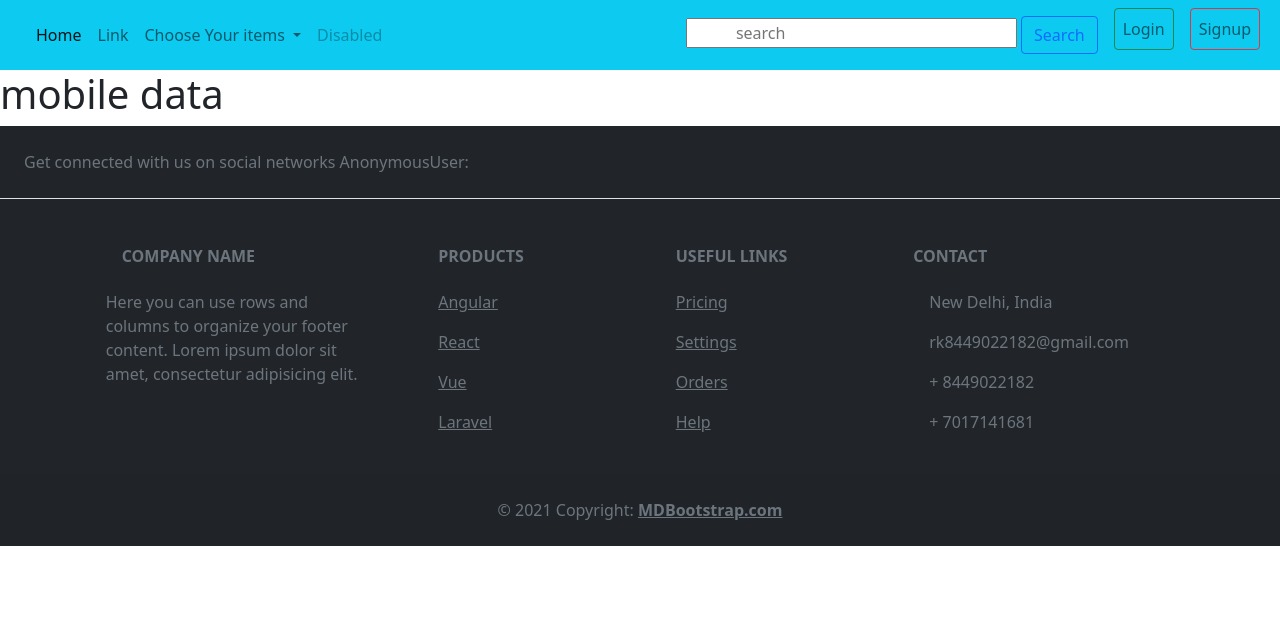
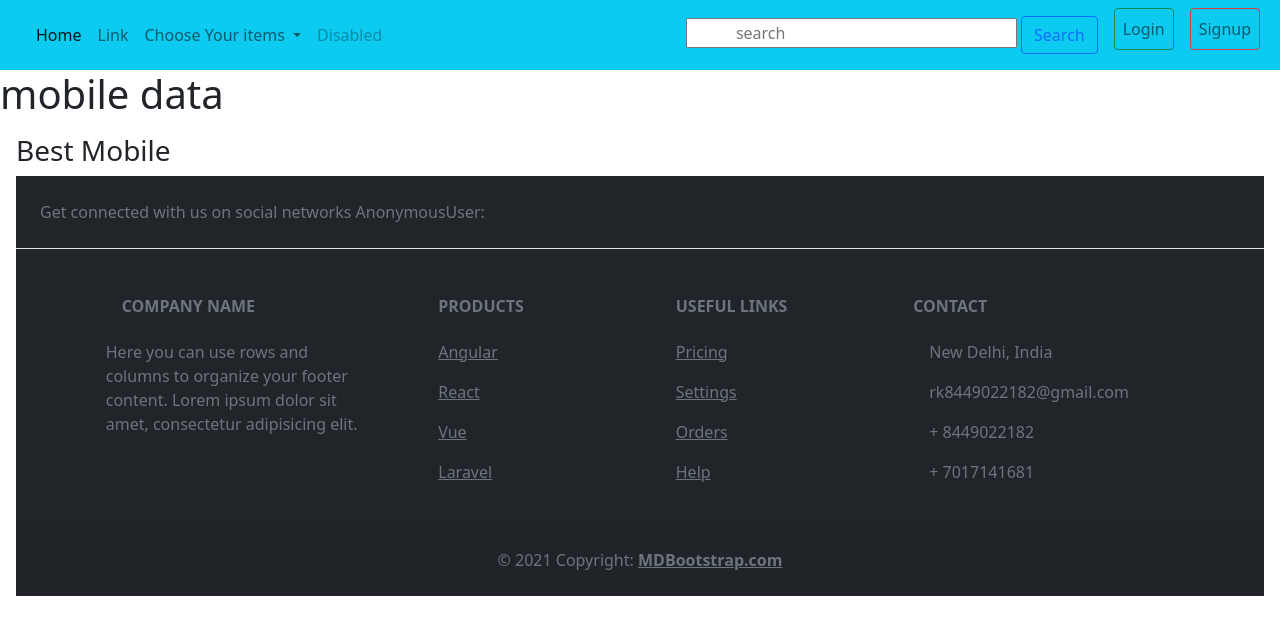
Before and after one commit to rahulgitit/shopping, a Django app: page /mobile in a window 1280 px wide. Shown: the top 635 px of the page. Run offline with Django 4.2, Linux system fonts and the light colour scheme.

Commit message:
this is the best command

```diff
--- a/enroll/views.py
+++ b/enroll/views.py
@@ -16,7 +16,7 @@
     return render(request,"home.html",{"topwear":topwear, "bottomwear":bottomwear, "laptop":laptop, "mobile":mobile, "other":other})
 def mobileinfo(request):
     mobile=product.objects.filter(category="M")
-    return render(request,"mobile.html",{"mo:":mobile})
+    return render(request,"mobile.html",{"mobile:":mobile})
 def laptop(request):
     laptop=product.objects.filter(category="L")
     return render(request,"laptop.html",{"lap:":laptop})
--- a/static/css/ok.css
+++ b/static/css/ok.css
@@ -1,5 +1,7 @@
 body{
     /* background: peru; */
+    margin: 0px;
+    padding: 0px;
     background-image: "C:\Users\hp\Desktop\add_to_cart\cart\static\images\annie-spratt-wuc-KEIBrdE-unsplash.jpg";
 }
 .header{
--- a/templates/mobile.html
+++ b/templates/mobile.html
@@ -4,17 +4,21 @@
 {% block content %}
 <h1>mobile data</h1>
 
-{% for mobile in mo %}
-{{mobile.title}}
-<div class="card" style="width:18rem;">
-  <img src="https://images.unsplash.com/photo-1561154464-82e9adf32764?ixlib=rb-1.2.1&ixid=eyJhcHBfaWQiOjEyMDd9&auto=format&fit=crop&w=800&q=60" class="card-img-top" alt="...">
-  <div class="card-body">
-    <h5 class="card-title">Card title</h5>
-    <h6 class="card-subtitle mb-2 text-muted ">Card subtitle</h6>
-    <p class="card-text">Some quick example text to build on the card title and make up the bulk of the card's content.</p>
-    b5
+<div class="container-flude m-3">
+  <h3 class="text-capitalize">best mobile</h3>
+  <div class="row">
+    {% for mobile in mobile %}
+    <div class="card m-1" style="width:16rem;" height="250px">
+      <a href="{% url 'product_details' mobile.id %}" class="btn p-0">
+        <img src={{mobile.product_images.url}} style="width:15rem;" height="250px" alt="">
+        <div class="card-body">
+          <h5 class="card-title">Card title: {{mobile.title}}</h5>
+          <h6 class="card-subtitle text-muted ">selling_price: {{mobile.selling_price}}</h6>
+          <p>{{mobile.discriptions}}</p>
+        </div>
+      </a>
+    </div>
+    {% endfor %}
   </div>
-</div>
-{% endfor %}
 
 {% endblock content %}
```
Also changed, not shown: db.sqlite3.
